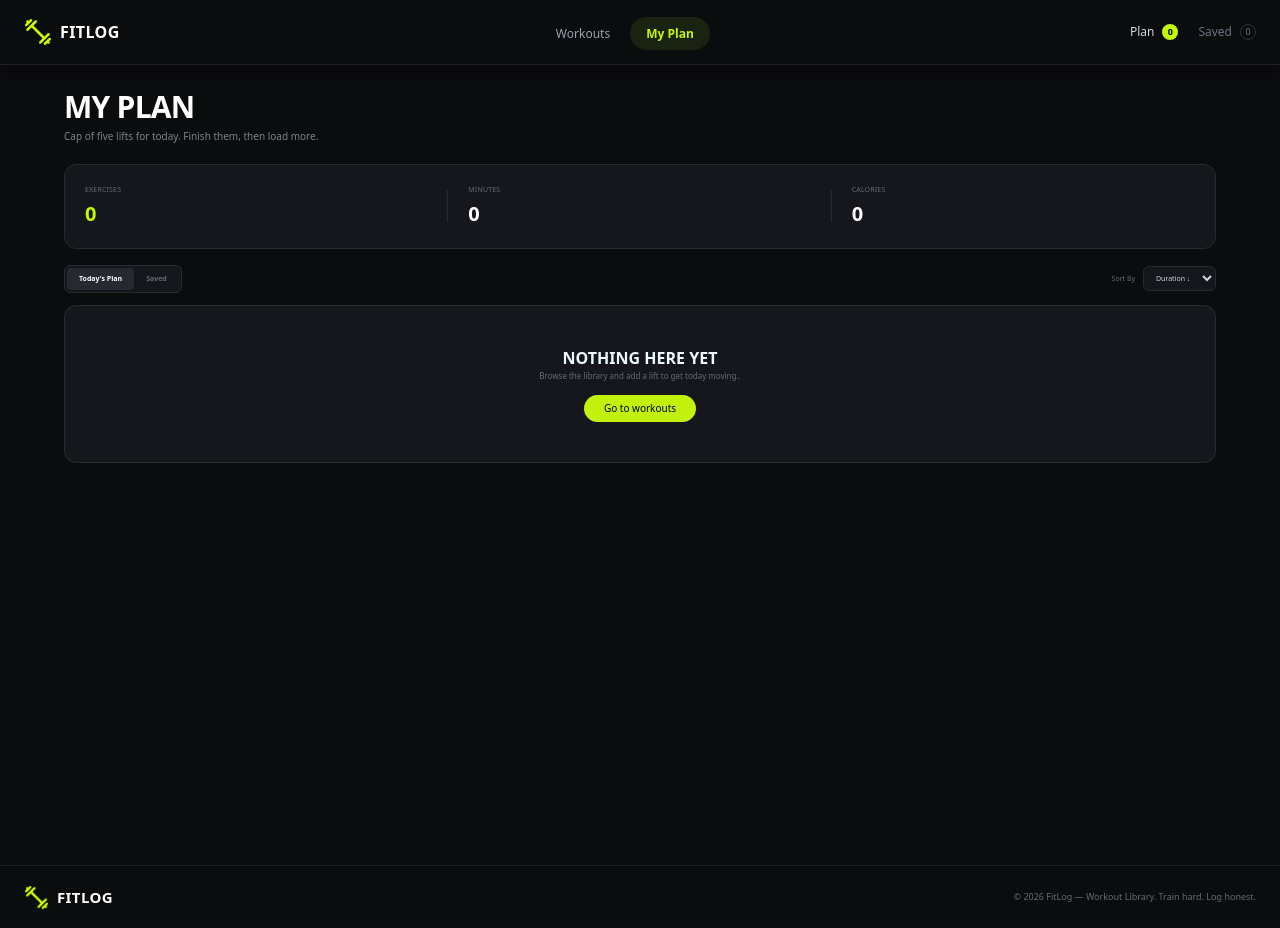
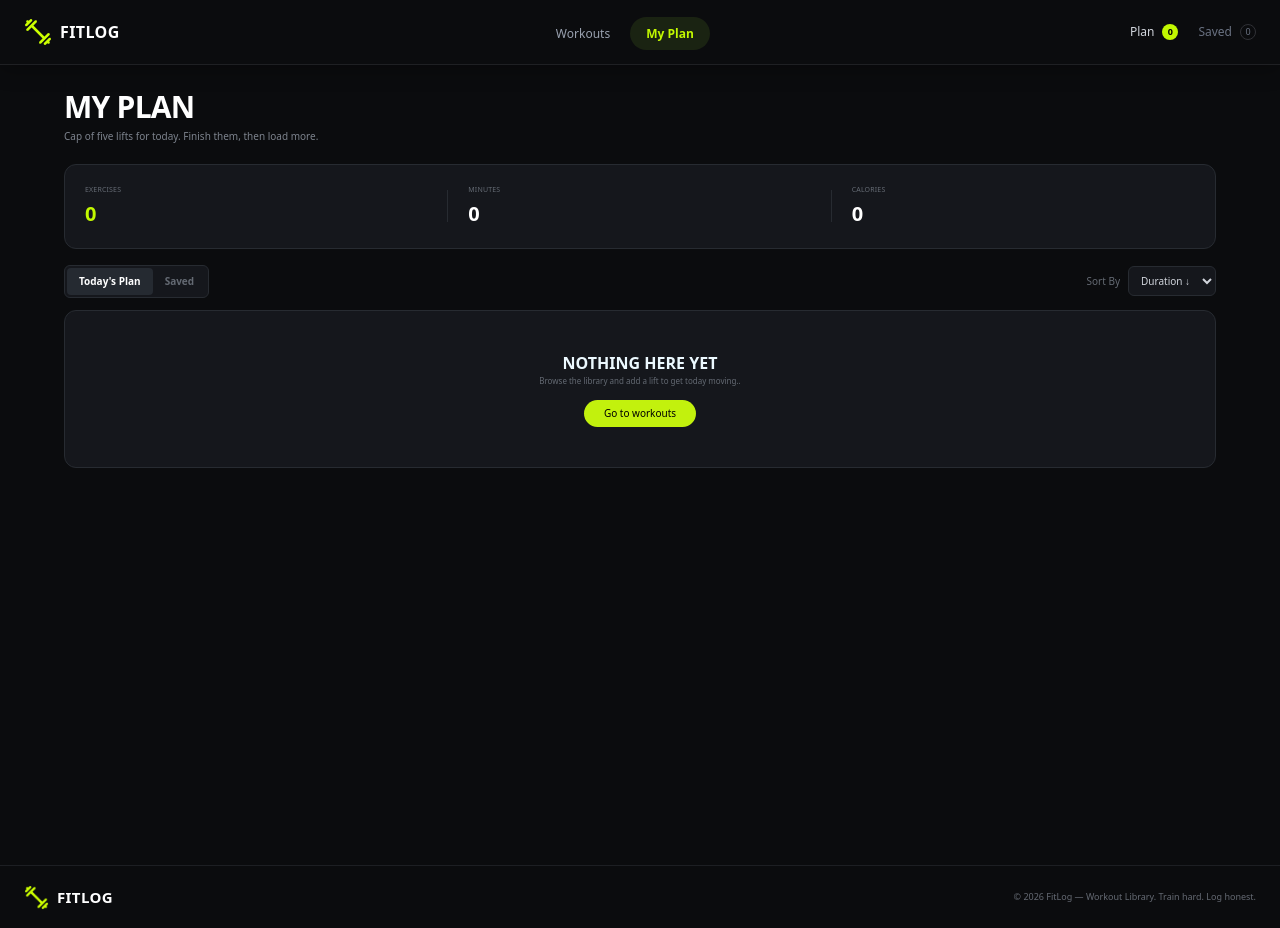
Before and after one commit to midul-dev/b14-a6-fitlog, a Next.js app: page /my-plan in a window 1280 px wide. Built offline with nearby package versions, Linux system fonts and the light colour scheme.

Commit message:
short added

```diff
--- a/src/app/my-plan/page.tsx
+++ b/src/app/my-plan/page.tsx
@@ -15,9 +15,31 @@ const MyPlanPage = () => {
   const [activeTab, setActiveTab] = useState<"todaysPlan" | "savedPlan">(
     "todaysPlan",
   );
+  const [sortBy, setSortBy] = useState<
+    "duration" | "duration" | "calories" | "rating"
+  >("duration");
 
   // কোন tab-এর data দেখাবো
   const currentWorkouts = activeTab === "todaysPlan" ? todaysPlan : savedPlan;
+
+  // ================= SORT WORKOUTS =================
+
+  const sortedWorkouts = [...currentWorkouts].sort((a, b) => {
+    switch (sortBy) {
+      case "duration":
+        return b.duration - a.duration;
+
+
+      case "calories":
+        return b.caloriesBurned - a.caloriesBurned;
+
+      case "rating":
+        return b.rating - a.rating;
+
+      default:
+        return 0;
+    }
+  });
 
   // Dynamic summary
   const totalExercises = currentWorkouts.length;
@@ -93,7 +115,7 @@ const MyPlanPage = () => {
             {/* Today's Plan */}
             <button
               onClick={() => setActiveTab("todaysPlan")}
-              className={`rounded-[4px] px-3 py-1.5 text-[7px] font-bold transition ${
+              className={`rounded-[4px] px-3 py-1.5 text-[10px] font-bold transition ${
                 activeTab === "todaysPlan"
                   ? "bg-[#252A31] text-white"
                   : "text-[#646A73] hover:text-white"
@@ -105,7 +127,7 @@ const MyPlanPage = () => {
             {/* Saved */}
             <button
               onClick={() => setActiveTab("savedPlan")}
-              className={`rounded-[4px] px-3 py-1.5 text-[7px] font-bold transition ${
+              className={`rounded-[4px] px-3 py-1.5 text-[10px] font-bold transition ${
                 activeTab === "savedPlan"
                   ? "bg-[#252A31] text-white"
                   : "text-[#646A73] hover:text-white"
@@ -117,26 +139,47 @@ const MyPlanPage = () => {
 
           {/* Sort */}
           <div className="flex items-center gap-2">
-            <span className="text-[7px] text-[#646A73]">Sort By</span>
 
-            <select className="rounded-md border border-[#272B31] bg-[#15171C] px-2 py-1.5 text-[7px] text-gray-300 outline-none">
-              <option>Duration ↓</option>
-              <option>Duration ↑</option>
-              <option>Calories ↓</option>
-              <option>Rating ↓</option>
+            <span className="hidden text-[10px] text-[#646A73] sm:block">
+              Sort By
+            </span>
+
+            <select
+              value={sortBy}
+              onChange={(e) =>
+                setSortBy(
+                  e.target.value as
+                    | "duration"
+                    | "calories"
+                    | "rating",
+                )
+              }
+              className="cursor-pointer rounded-md border border-[#272B31] bg-[#15171C] px-2 py-1.5 text-[10px] text-gray-300 outline-none transition hover:border-[#454A52]"
+            >
+              <option value="duration">
+                Duration ↓
+              </option>
+
+              <option value="calories">
+                Calories ↓
+              </option>
+
+              <option value="rating">
+                Rating ↓
+              </option>
             </select>
           </div>
         </section>
 
         {/* ================= WORKOUT LIST ================= */}
         <section className="mt-3 space-y-2">
-          {currentWorkouts.length > 0 ? (
-            currentWorkouts.map((workout) => (
-              <WorkoutRow
-                key={workout.id}
-                workout={workout}
-                activeTab={activeTab}
-              />
+          {sortedWorkouts.length > 0 ? (
+  sortedWorkouts.map((workout) => (
+    <WorkoutRow
+      key={workout.id}
+      workout={workout}
+      activeTab={activeTab}
+    />
             ))
           ) : (
             <div className="rounded-xl border border-[#272B31] bg-[#15171C] py-10 text-center">
```
